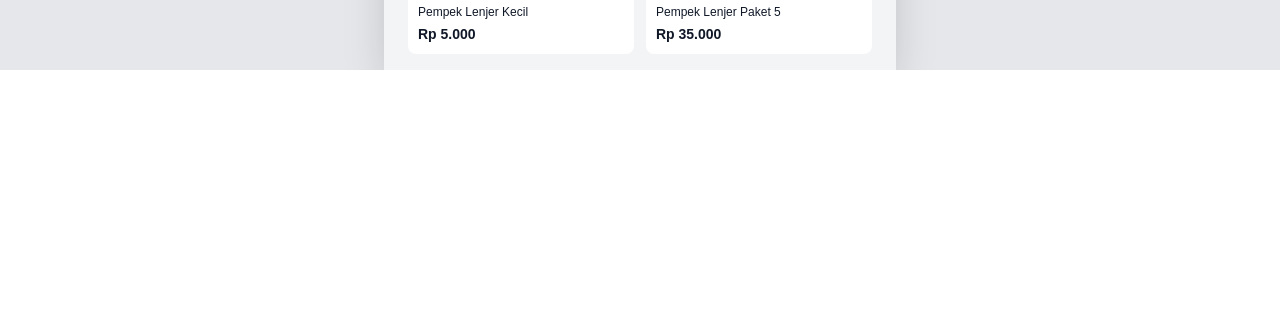
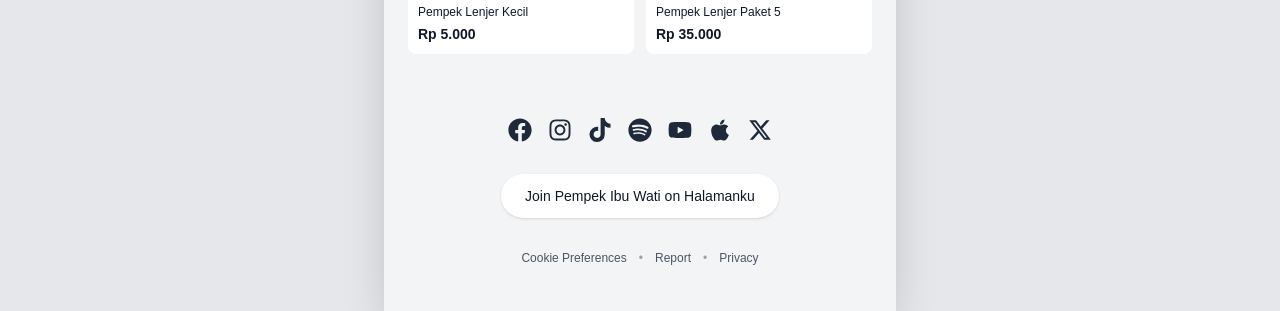
Before and after one commit to maulanairfanf/microsite, a Next.js app: page / in a window 1280 px wide. Shown: the part 1746-2057 px from the top of the page. Before the commit the page ends 1816 px from the top, so only its background shows below. Built offline with nearby package versions, Linux system fonts and the light colour scheme; a web font is replaced by a local one.

Commit message:
feat: add Footer component and integrate with existing layout; update dependencies and types

```diff
--- a/package.json
+++ b/package.json
@@ -8,10 +8,12 @@
     "start": "next start"
   },
   "dependencies": {
+    "clsx": "^2.1.1",
     "next": "16.1.1",
     "react": "19.2.3",
     "react-dom": "19.2.3",
-    "react-icons": "^5.5.0"
+    "react-icons": "^5.5.0",
+    "tailwind-merge": "^3.4.0"
   },
   "devDependencies": {
     "@tailwindcss/postcss": "^4",
--- a/src/app/page.tsx
+++ b/src/app/page.tsx
@@ -1,10 +1,11 @@
-import { HeroComponent, LinktreeComponent, ProductsShowcaseComponent, ProductsCatalogComponent, BannerComponent } from "@/types/components";
+import { HeroComponent, LinktreeComponent, ProductsShowcaseComponent, ProductsCatalogComponent, BannerComponent, FooterComponent } from "@/types/components";
 import { ComponentRenderer } from "@/components/ComponentRenderer";
 import heroData from "@/data/hero.json";
 import linktreeData from "@/data/linktree.json";
 import showcaseData from "@/data/products_showcase.json";
 import catalogData from "@/data/products_catalog.json";
 import bannerData from "@/data/banner.json";
+import footerData from "@/data/footer.json";
 
 export default function Home() {
   const hero = heroData as HeroComponent;
@@ -12,8 +13,9 @@ export default function Home() {
   const showcase = showcaseData as ProductsShowcaseComponent;
   const catalog = catalogData as ProductsCatalogComponent;
   const banner = bannerData as BannerComponent;
+  const footer = footerData as FooterComponent;
 
-  const components = [hero, banner, linktree, showcase, catalog];
+  const components = [hero, banner, linktree, showcase, catalog, footer];
 
   return (
     <main className="min-h-screen bg-gray-200 flex items-start justify-center py-0 md:pt-8">
--- /dev/null
+++ b/src/components/BottomSheet.tsx
@@ -0,0 +1,134 @@
+'use client';
+
+import { ProductItem } from '@/types/components';
+import { cn } from '@/lib/utils';
+import Image from 'next/image';
+import { useEffect, useState } from 'react';
+
+interface BottomSheetProps {
+  isOpen: boolean;
+  onClose: () => void;
+  product: ProductItem | null;
+}
+
+export function BottomSheet({ isOpen, onClose, product }: BottomSheetProps) {
+  const [isClosing, setIsClosing] = useState(false);
+  const [isMounted, setIsMounted] = useState(false);
+
+  useEffect(() => {
+    if (isOpen) {
+      document.body.style.overflow = 'hidden';
+      setIsClosing(false);
+      // Trigger mounting animation
+      requestAnimationFrame(() => {
+        setIsMounted(true);
+      });
+    } else {
+      document.body.style.overflow = 'unset';
+      setIsMounted(false);
+    }
+
+    return () => {
+      document.body.style.overflow = 'unset';
+    };
+  }, [isOpen]);
+
+  const handleClose = () => {
+    setIsClosing(true);
+    setIsMounted(false);
+    setTimeout(() => {
+      onClose();
+      setIsClosing(false);
+    }, 300);
+  };
+
+  if (!isOpen || !product) return null;
+
+  const formattedPrice = new Intl.NumberFormat('id-ID', {
+    style: 'currency',
+    currency: 'IDR',
+    minimumFractionDigits: 0,
+  }).format(product.price);
+
+  const formattedOriginalPrice = product.originalPrice
+    ? new Intl.NumberFormat('id-ID', {
+        style: 'currency',
+        currency: 'IDR',
+        minimumFractionDigits: 0,
+      }).format(product.originalPrice)
+    : null;
+
+  return (
+    <>
+      {/* Backdrop */}
+      <div
+        className={cn(
+          'fixed inset-0 bg-gray-200/40 z-40 transition-opacity duration-300',
+          isClosing || !isMounted ? 'opacity-0' : 'opacity-100'
+        )}
+        onClick={handleClose}
+      />
+
+      {/* Bottom Sheet */}
+      <div
+        className={cn(
+          'fixed bottom-0 left-0 right-0 bg-white rounded-t-2xl z-50 max-w-lg mx-auto transition-transform duration-300',
+          isClosing || !isMounted ? 'translate-y-full' : 'translate-y-0'
+        )}
+        style={{
+          maxHeight: '60vh',
+          overflowY: 'auto',
+        }}
+      >
+        {/* Handle Bar */}
+        <div className="sticky top-0 flex justify-center pt-3 pb-2 bg-white">
+          <div className="w-10 h-1 bg-gray-300 rounded-full" />
+        </div>
+
+        {/* Content */}
+        <div className="px-4 pb-6">
+          {/* Product Image */}
+          <div className="relative w-full aspect-video rounded-lg overflow-hidden mb-3">
+            <Image
+              src={product.image}
+              alt={product.title}
+              fill
+              className="object-cover"
+              sizes="400px"
+            />
+            {product.discount && (
+              <div className="absolute top-2 right-2 bg-red-500 text-white text-xs font-semibold px-2 py-0.5 rounded">
+                {product.discount}
+              </div>
+            )}
+          </div>
+
+          {/* Product Title */}
+          <h2 className="text-base font-bold text-gray-900 mb-2">{product.title}</h2>
+
+          {/* Product Price */}
+          <div className="flex items-baseline gap-2 mb-4">
+            <span className="text-lg font-bold text-gray-900">{formattedPrice}</span>
+            {formattedOriginalPrice && (
+              <span className="text-sm text-gray-400 line-through">
+                {formattedOriginalPrice}
+              </span>
+            )}
+          </div>
+
+          {/* Product Description / URL */}
+          <div className="bg-gray-50 rounded-lg p-3 mb-3">
+            <a
+              href={product.url}
+              target="_blank"
+              rel="noopener noreferrer"
+              className="inline-block w-full text-center bg-gray-500 hover:bg-gray-600 text-white text-sm font-semibold py-2.5 px-4 rounded-lg transition-colors"
+            >
+              Pesan Sekarang
+            </a>
+          </div>
+        </div>
+      </div>
+    </>
+  );
+}
--- a/src/components/ComponentRenderer.tsx
+++ b/src/components/ComponentRenderer.tsx
@@ -4,6 +4,7 @@ import { Linktree } from "./Linktree";
 import { ProductsShowcase } from "./ProductsShowcase";
 import { ProductsCatalog } from "./ProductsCatalog";
 import { Banner } from "./Banner";
+import { Footer } from "./Footer";
 
 export function ComponentRenderer({ component }: { component: Component }) {
   switch (component.type) {
@@ -17,6 +18,8 @@ export function ComponentRenderer({ component }: { component: Component }) {
       return <ProductsCatalog data={component} />;
     case "banner":
       return <Banner data={component} />;
+    case "footer":
+      return <Footer {...component} />;
     default:
       return null;
   }
--- /dev/null
+++ b/src/components/Footer.tsx
@@ -0,0 +1,88 @@
+import { FaFacebook, FaInstagram, FaTiktok, FaSpotify, FaYoutube, FaApple } from 'react-icons/fa';
+import { FaXTwitter } from 'react-icons/fa6';
+
+interface SocialLink {
+  name: string;
+  url: string;
+  icon: string;
+}
+
+interface FooterLink {
+  text: string;
+  url: string;
+}
+
+interface FooterProps {
+  socialMedia: SocialLink[];
+  joinButton: {
+    text: string;
+    url: string;
+  };
+  footerLinks: FooterLink[];
+}
+
+const iconMap: Record<string, React.ComponentType<{ className?: string }>> = {
+  facebook: FaFacebook,
+  instagram: FaInstagram,
+  tiktok: FaTiktok,
+  spotify: FaSpotify,
+  youtube: FaYoutube,
+  apple: FaApple,
+  x: FaXTwitter,
+};
+
+export function Footer({ socialMedia, joinButton, footerLinks }: FooterProps) {
+  return (
+    <footer className="bg-gray-100 py-12 px-6">
+      {/* Social Media Section */}
+      <div className="flex justify-center gap-4 mb-8">
+        {socialMedia.map((social) => {
+          const Icon = iconMap[social.icon];
+          if (!Icon) return null;
+
+          return (
+            <a
+              key={social.name}
+              href={social.url}
+              target="_blank"
+              rel="noopener noreferrer"
+              className="text-gray-800 hover:text-gray-600 transition-colors"
+              aria-label={social.name}
+            >
+              <Icon className="w-6 h-6" />
+            </a>
+          );
+        })}
+      </div>
+
+      {/* Join Button Section */}
+      <div className="flex justify-center mb-8">
+        <a
+          href={joinButton.url}
+          target="_blank"
+          rel="noopener noreferrer"
+          className="bg-white hover:bg-gray-50 text-gray-900 font-medium text-sm px-6 py-3 rounded-full shadow-sm transition-colors"
+        >
+          {joinButton.text}
+        </a>
+      </div>
+
+      {/* Footer Links Section */}
+      <div className="flex justify-center items-center gap-3 text-xs text-gray-600">
+        {footerLinks.map((link, index) => (
+          <div key={link.text} className="flex items-center gap-3">
+            <a
+              href={link.url}
+              className="hover:text-gray-900 transition-colors"
+            >
+              {link.text}
+            </a>
+            {index < footerLinks.length - 1 && (
+              <span className="text-gray-400">•</span>
+            )}
+          </div>
+        ))}
+      </div>
+    </footer>
+  );
+}
--- a/src/components/ProductCard.tsx
+++ b/src/components/ProductCard.tsx
@@ -1,7 +1,13 @@
+'use client';
+
 import { ProductItem } from "@/types/components";
 import Image from "next/image";
+import { useState } from "react";
+import { BottomSheet } from "./BottomSheet";
 
 export function ProductCard({ product }: { product: ProductItem }) {
+  const [isBottomSheetOpen, setIsBottomSheetOpen] = useState(false);
+
   const hasDiscount = product.originalPrice && product.discount;
   const formattedPrice = new Intl.NumberFormat("id-ID", {
     style: "currency",
@@ -18,10 +24,11 @@ export function ProductCard({ product }: { product: ProductItem }) {
     : null;
 
   return (
-    <a
-      href={product.url}
-      className="flex flex-col group/card cursor-pointer rounded-lg overflow-hidden transition-all h-full"
-    >
+    <>
+      <div
+        onClick={() => setIsBottomSheetOpen(true)}
+        className="flex flex-col group/card cursor-pointer rounded-lg overflow-hidden transition-all h-full"
+      >
       {/* Image Container */}
       <div className="relative w-full aspect-square overflow-hidden">
         <Image
@@ -40,7 +47,7 @@ export function ProductCard({ product }: { product: ProductItem }) {
       </div>
 
       {/* Product Info */}
-      <div className="p-2.5 flex flex-col gap-0.5 bg-white group-hover/card:bg-gray-200/30 transition-colors duration-300 ">
+      <div className="p-2.5 flex flex-col gap-0.5 bg-white group-hover/card:bg-gray-200/30  transition-colors duration-300 ">
         <h3 className="text-xs font-medium text-gray-900 line-clamp-3 leading-tight">
           {product.title}
         </h3>
@@ -55,6 +62,13 @@ export function ProductCard({ product }: { product: ProductItem }) {
           )}
         </div>
       </div>
-    </a>
+      </div>
+
+      <BottomSheet
+        isOpen={isBottomSheetOpen}
+        onClose={() => setIsBottomSheetOpen(false)}
+        product={product}
+      />
+    </>
   );
 }
--- /dev/null
+++ b/src/data/footer.json
@@ -0,0 +1,59 @@
+{
+  "id": "footer-1",
+  "type": "footer",
+  "socialMedia": [
+    {
+      "name": "Facebook",
+      "url": "https://facebook.com",
+      "icon": "facebook"
+    },
+    {
+      "name": "Instagram",
+      "url": "https://instagram.com/kerabatjenggala",
+      "icon": "instagram"
+    },
+    {
+      "name": "TikTok",
+      "url": "https://tiktok.com",
+      "icon": "tiktok"
+    },
+    {
+      "name": "Spotify",
+      "url": "https://spotify.com",
+      "icon": "spotify"
+    },
+    {
+      "name": "YouTube",
+      "url": "https://youtube.com",
+      "icon": "youtube"
+    },
+    {
+      "name": "Apple Music",
+      "url": "https://music.apple.com",
+      "icon": "apple"
+    },
+    {
+      "name": "X (Twitter)",
+      "url": "https://x.com",
+      "icon": "x"
+    }
+  ],
+  "joinButton": {
+    "text": "Join Pempek Ibu Wati on Halamanku",
+    "url": "https://linktr.ee"
+  },
+  "footerLinks": [
+    {
+      "text": "Cookie Preferences",
+      "url": "#"
+    },
+    {
+      "text": "Report",
+      "url": "#"
+    },
+    {
+      "text": "Privacy",
+      "url": "#"
+    }
+  ]
+}
--- /dev/null
+++ b/src/lib/utils.ts
@@ -0,0 +1,6 @@
+import { type ClassValue, clsx } from 'clsx';
+import { twMerge } from 'tailwind-merge';
+
+export function cn(...inputs: ClassValue[]) {
+  return twMerge(clsx(inputs));
+}
--- a/src/types/components.ts
+++ b/src/types/components.ts
@@ -69,12 +69,35 @@ export interface BannerComponent {
   data: BannerItem[];
 }
 
+export interface SocialLink {
+  name: string;
+  url: string;
+  icon: string;
+}
+
+export interface FooterLink {
+  text: string;
+  url: string;
+}
+
+export interface FooterComponent {
+  id: string;
+  type: "footer";
+  socialMedia: SocialLink[];
+  joinButton: {
+    text: string;
+    url: string;
+  };
+  footerLinks: FooterLink[];
+}
+
 export type Component =
   | HeroComponent
   | LinktreeComponent
   | ProductsShowcaseComponent
   | ProductsCatalogComponent
-  | BannerComponent;
+  | BannerComponent
+  | FooterComponent;
 
 export interface ComponentsData {
   components: Component[];
```
Also changed, not shown: 1 other file (tests, documents, lock files or other folders).
